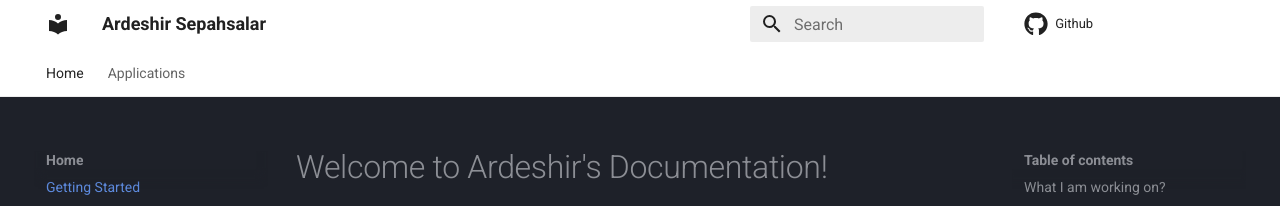
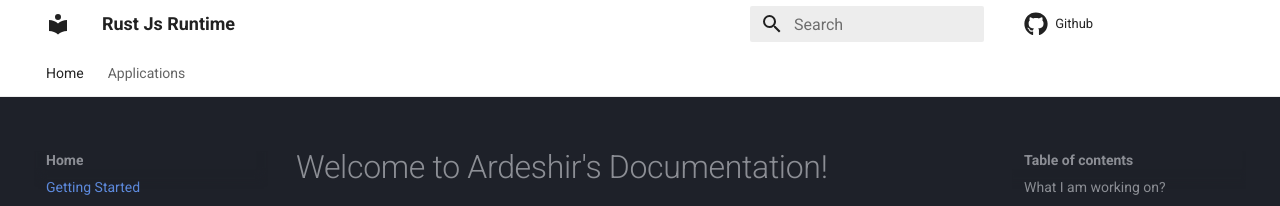
Before and after one commit to ardeshir/runjs, an MkDocs documentation site: the page built from docs/index.md, in a window 1280 px wide. Shown: the top 206 px of the page. Built offline with MkDocs 1.6.1 and Material for MkDocs 9.7.7, drawn with Linux system fonts in a browser that asks for light colours; comment, search, counter and statistics services are not loaded.

Commit message:
adding actions

```diff
--- a/mkdocs.yml
+++ b/mkdocs.yml
@@ -1,6 +1,6 @@
-site_name: Ardeshir Sepahsalar
+site_name: Rust Js Runtime
 site_author: ardeshir
-repo_url: "https://github.com/ardeshir/ardeshir.github.io"
+repo_url: "https://github.com/ardeshir/runjs"
 repo_name: Github
 
 docs_dir: "docs"
```
Also changed, not shown: 1 other file.
